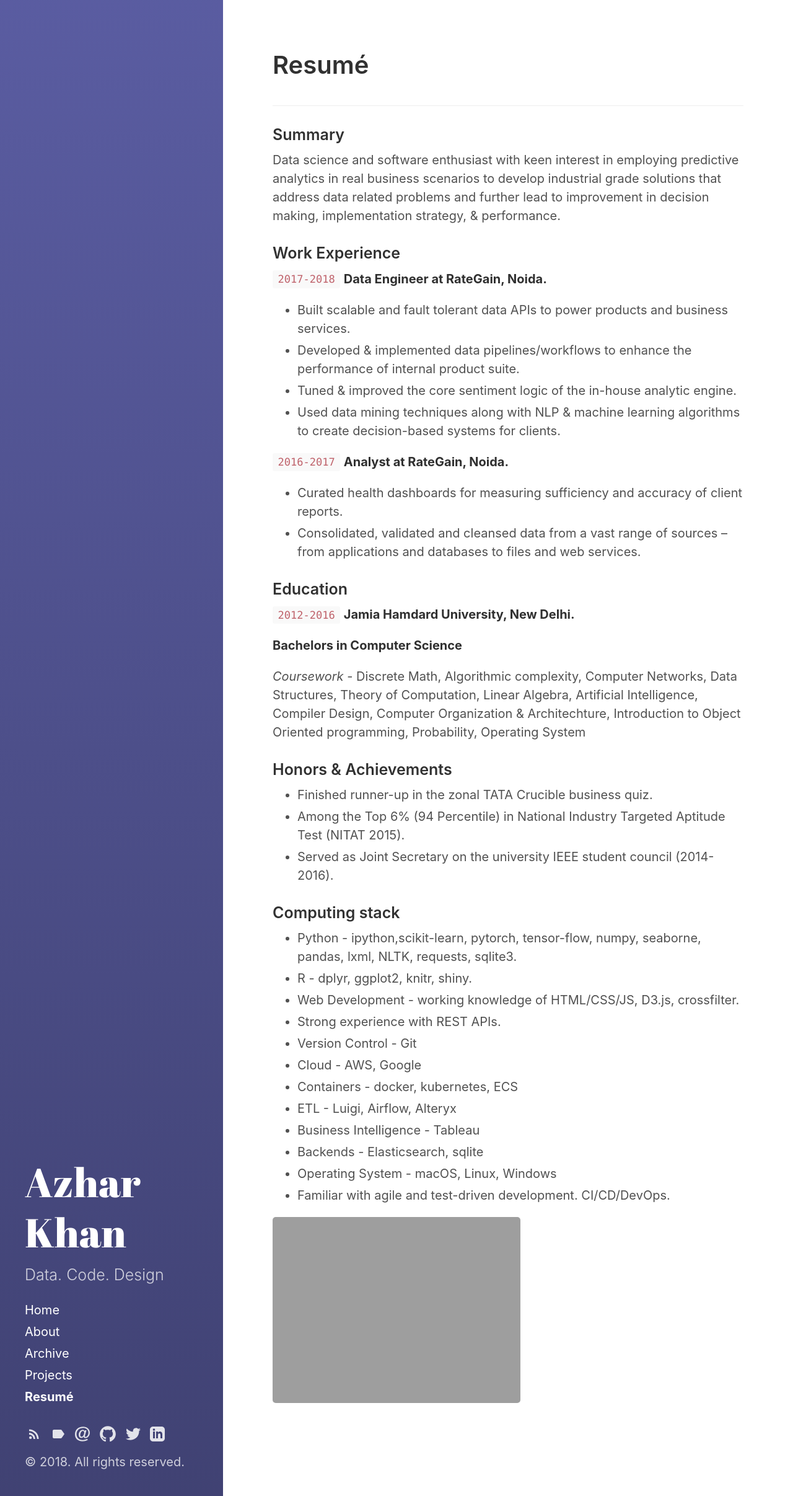
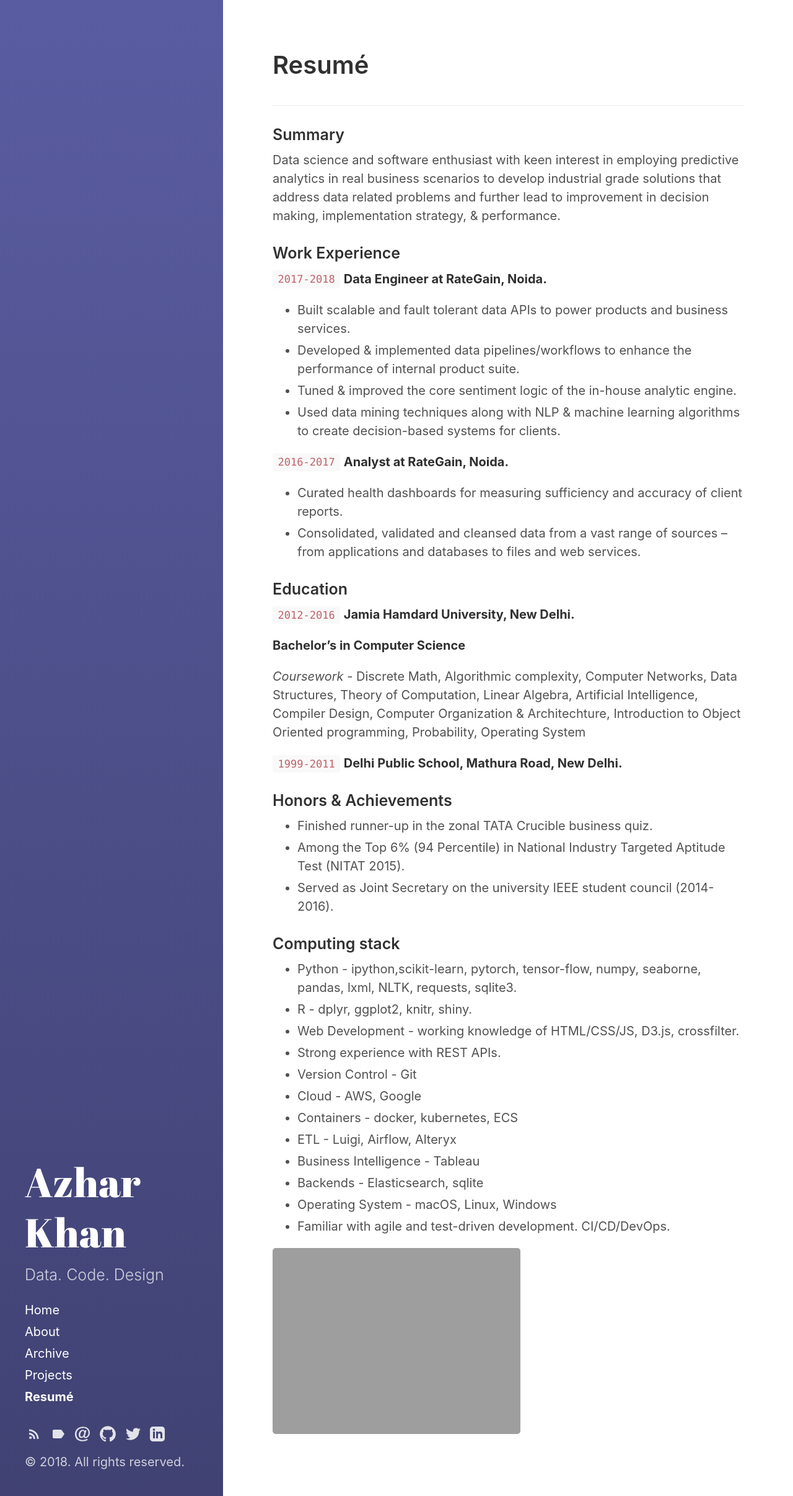
Before and after one commit to zeddmaxx/zeddmaxx.github.io, a Jekyll site: the page built from resume.md, in a window 1280 px wide. Shown: the whole page at 62% size. Built offline with Jekyll 4.4.1, drawn with Linux system fonts in a browser that asks for light colours.

Commit message:
Modifications to markdown

```diff
--- a/resume.md
+++ b/resume.md
@@ -29,11 +29,13 @@ __Analyst at RateGain, Noida.__
 `2012-2016`
 __Jamia Hamdard University, New Delhi.__
 
-**Bachelors in Computer Science**
+**Bachelor's in Computer Science**
 
 *Coursework* - Discrete Math, Algorithmic complexity, Computer Networks, Data Structures, Theory of Computation, Linear Algebra,
 Artificial Intelligence, Compiler Design, Computer Organization & Architechture, Introduction to Object Oriented programming, Probability, Operating System
 
+`1999-2011`
+__Delhi Public School, Mathura Road, New Delhi.__
 
 
 ### Honors & Achievements
```
Also changed, not shown: about.md (+1 -1 lines), projects.md (+1 -1 lines).
